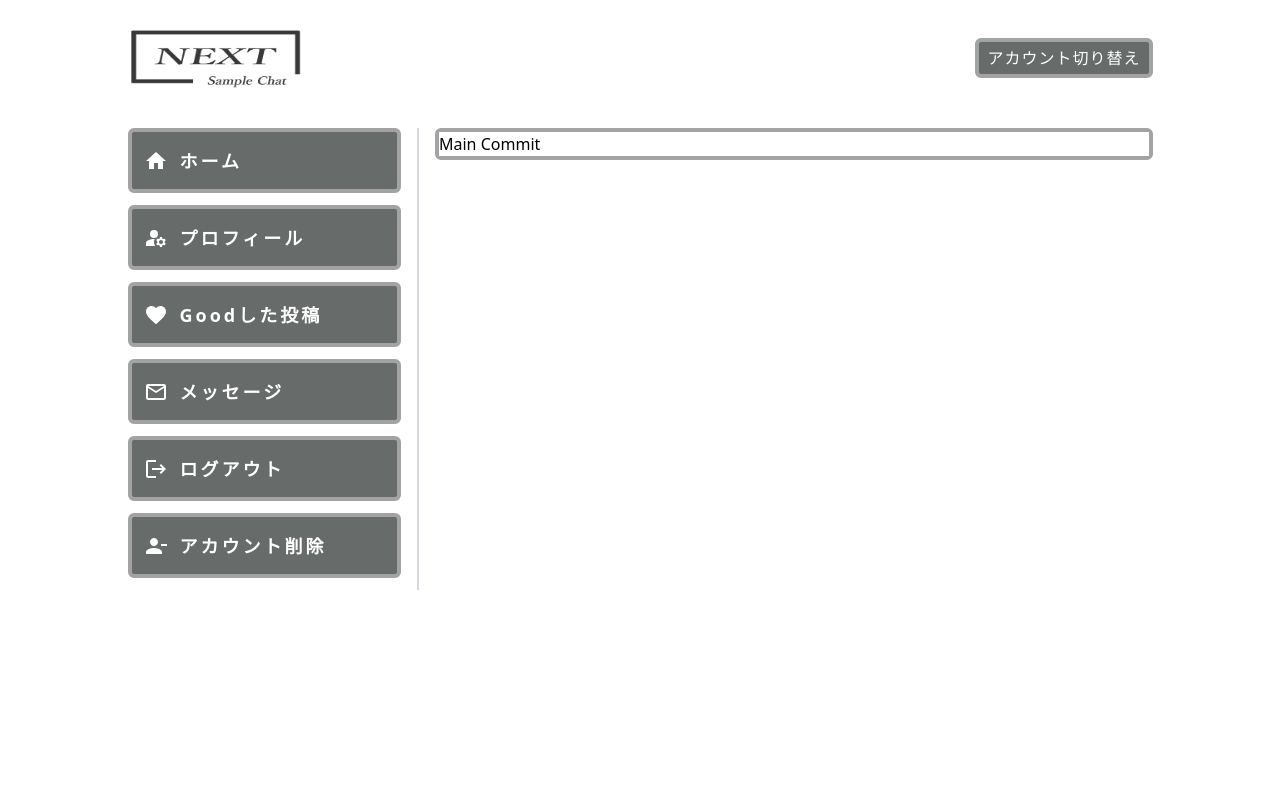
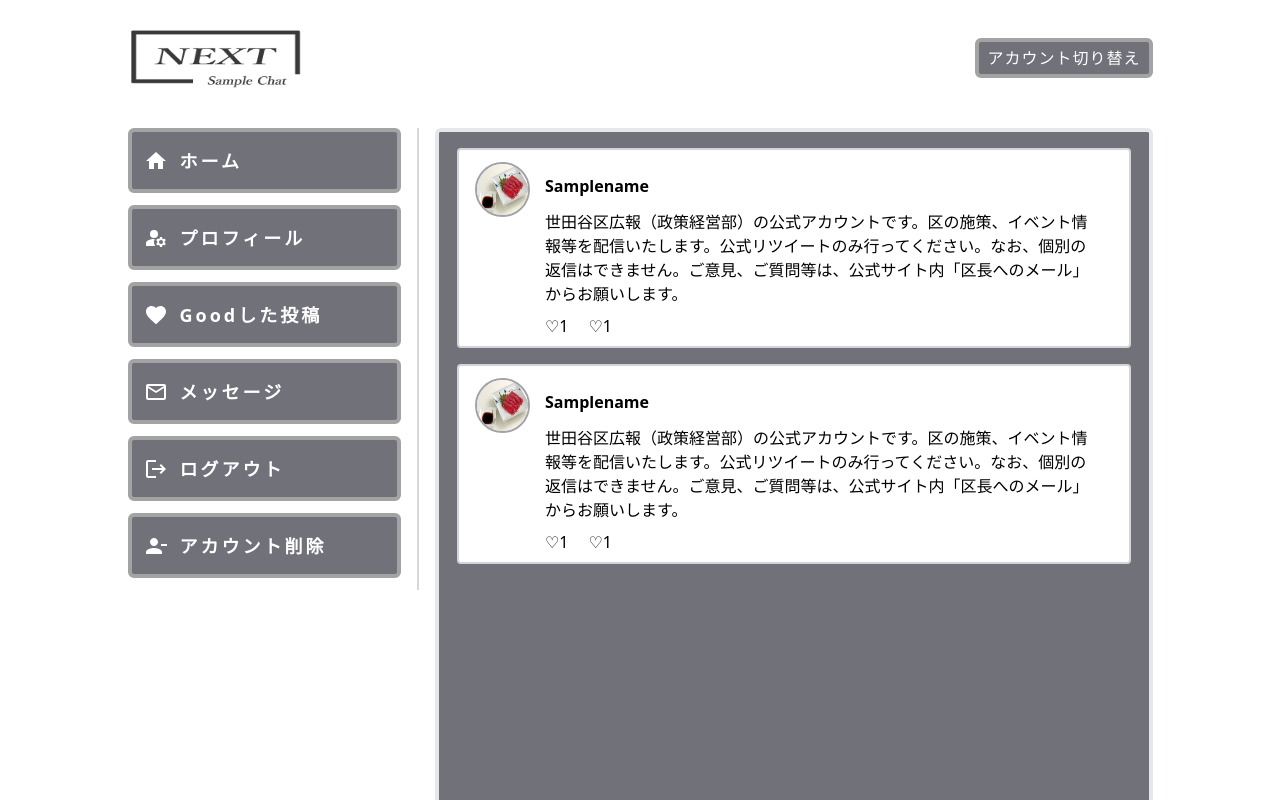
Before and after one commit to tarako25/SnsApp, a Next.js app: page / in a window 1280 px wide. Shown: the top 800 px of the page. Built offline with nearby package versions, Linux system fonts and the light colour scheme.

Commit message:
投稿css調整

```diff
--- a/src/app/compornents/Main.jsx
+++ b/src/app/compornents/Main.jsx
@@ -1,13 +1,63 @@
 "use client"
+import Link from 'next/link'
+import Imgae from 'next/image'
 import React from 'react'
+import sample from '@/imgs/sample2.png'
 
 export default function Main() {
   return (
     <>
-    <div className='normal border-4 w-[100%] rounded-md border-neutral-400 md:w-[70%]'>
-      <div className='bg-white w-fullrounded-md'>
-        Main Commit
-      </div>
+    <div className='normal border-4 w-[100%] rounded-md border-neutral-00 md:w-[70%]'>
+        <div className='w-full h-[1000px] rounded-sm bg-zinc-500 flex justify-center'>
+          <div className='w-[95%]'>
+            {/* 1記事 */}
+            <Link href="/">
+              <div className='border-2  border-zinc-300 rounded mt-4 bg-white flex justify-start items-center flex-col'>
+                <div className='flex w-[95%] mt-3'>
+                  <Imgae src={sample} className='w-[55px]  h-[55px] rounded-full border-2 border-zinc-400'/>
+                  <div className='flex justify-center w-full items-center flex-col text-left'>
+                    <div className='w-[95%] font-bold my-3 text-md'>Samplename</div>
+                    <div className='w-[95%]'>
+                    世田谷区広報（政策経営部）の公式アカウントです。区の施策、イベント情報等を配信いたします。公式リツイートのみ行ってください。なお、個別の返信はできません。ご意見、ご質問等は、公式サイト内「区長へのメール」からお願いします。
+                    </div>
+                    <div className='w-[95%] flex my-2'>
+                      <div className='mr-5'>
+                        ♡1
+                      </div>
+                      <div className='mr-5'>
+                        ♡1
+                      </div>
+                    </div>
+                  </div>
+                </div>
+              </div>
+            </Link>
+            {/* 1記事 */}
+             {/* 1記事 */}
+             <Link href="/">
+              <div className='border-2  border-zinc-300 rounded mt-4 bg-white flex justify-start items-center flex-col'>
+                <div className='flex w-[95%] mt-3'>
+                  <Imgae src={sample} className='w-[55px]  h-[55px] rounded-full border-2 border-zinc-400'/>
+                  <div className='flex justify-center w-full items-center flex-col text-left'>
+                    <div className='w-[95%] font-bold my-3 text-md'>Samplename</div>
+                    <div className='w-[95%]'>
+                    世田谷区広報（政策経営部）の公式アカウントです。区の施策、イベント情報等を配信いたします。公式リツイートのみ行ってください。なお、個別の返信はできません。ご意見、ご質問等は、公式サイト内「区長へのメール」からお願いします。
+                    </div>
+                    <div className='w-[95%] flex my-2'>
+                      <div className='mr-5'>
+                        ♡1
+                      </div>
+                      <div className='mr-5'>
+                        ♡1
+                      </div>
+                    </div>
+                  </div>
+                </div>
+              </div>
+            </Link>
+            {/* 1記事 */}
+          </div>
+        </div>
     </div>
     </>
   )
--- a/src/app/globals.css
+++ b/src/app/globals.css
@@ -3,7 +3,7 @@
 @tailwind utilities;
 
 .normal {
-    background-color: rgb(103, 107, 105);
+    background-color: rgb(113 113 122);
 }
 .borderline {
     border: solid 1px;
--- a/src/app/page.tsx
+++ b/src/app/page.tsx
@@ -6,7 +6,7 @@ const IndexPage = () => {
 
   return (
     <>
-    <div className="w-[100%] flex justify-center items-center flex-col xl:w-[1025px]">
+    <div className="w-[100%] flex justify-center items-center flex-col md:w-[80%] xl:w-[1025px]">
       <Header />
       <div className="flex flex-col items-center justify-between w-full md:flex-row md:items-start">
         <MenuBar />
```
Also changed, not shown: src/imgs/sample2.png (added).
